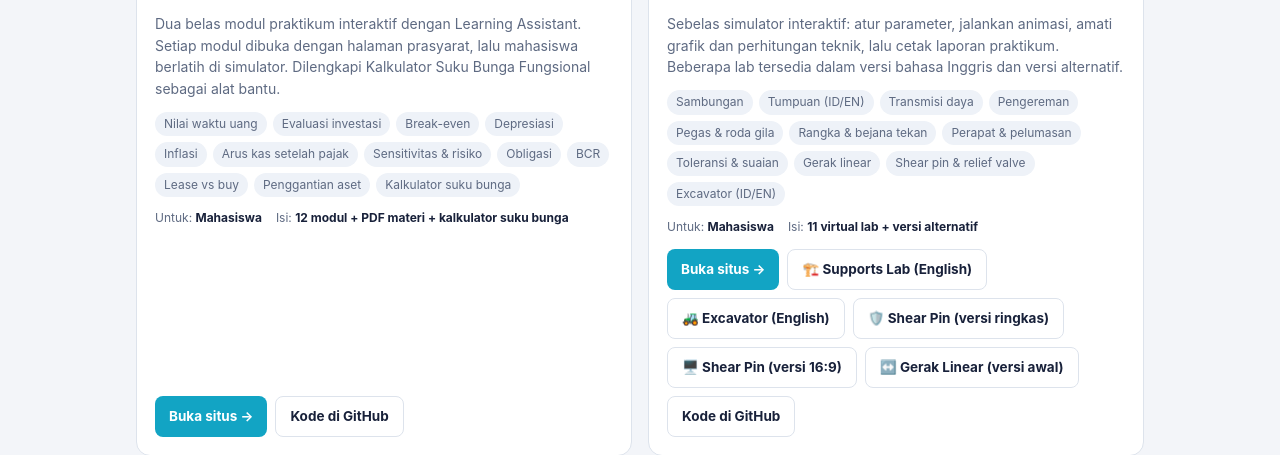
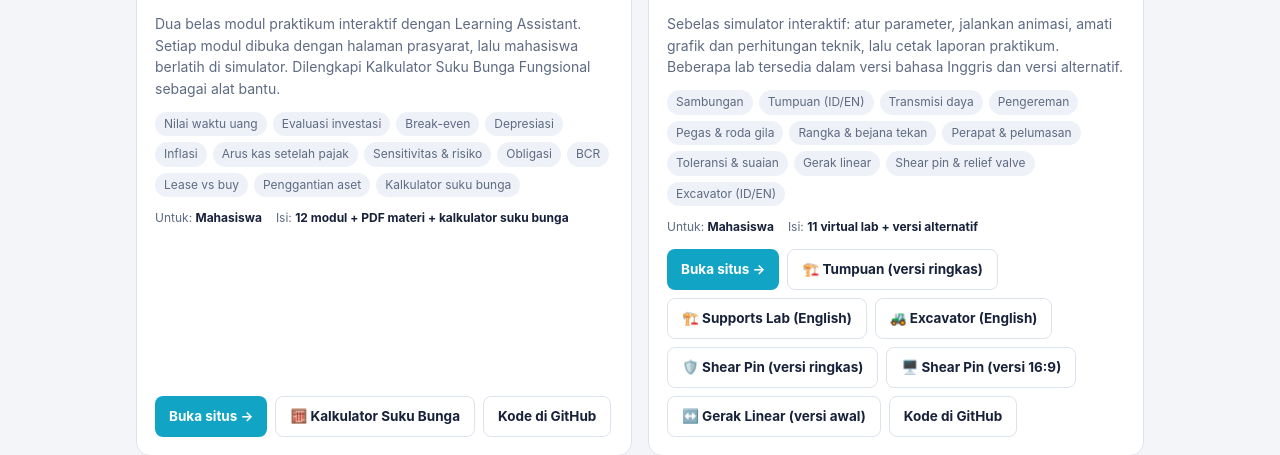
Before and after one commit to muasmuchtar/muasmuchtar.github.io, a plain HTML site: page index.html in a window 1280 px wide. Shown: the part 515-970 px from the top of the page. Drawn offline with Linux system fonts and the light colour scheme.

Commit message:
Portofolio: tautan Tumpuan versi ringkas dan Kalkulator Suku Bunga
Co-Authored-By: Claude Opus 5.5 <noreply@anthropic.com>

```diff
--- a/index.html
+++ b/index.html
@@ -108,7 +108,8 @@
       desc:"Dua belas modul praktikum interaktif dengan Learning Assistant. Setiap modul dibuka dengan halaman prasyarat, lalu mahasiswa berlatih di simulator. Dilengkapi Kalkulator Suku Bunga Fungsional sebagai alat bantu.",
       chips:["Nilai waktu uang","Evaluasi investasi","Break-even","Depresiasi","Inflasi","Arus kas setelah pajak","Sensitivitas & risiko","Obligasi","BCR","Lease vs buy","Penggantian aset","Kalkulator suku bunga"],
       who:"Mahasiswa", isi:"12 modul + PDF materi + kalkulator suku bunga",
-      url:"https://muasmuchtar.github.io/virtual-lab-ekotek/", repo:"https://github.com/muasmuchtar/virtual-lab-ekotek"
+      url:"https://muasmuchtar.github.io/virtual-lab-ekotek/", repo:"https://github.com/muasmuchtar/virtual-lab-ekotek",
+      extra:[["🧮 Kalkulator Suku Bunga","https://muasmuchtar.github.io/virtual-lab-ekotek/alat/kalkulator-suku-bunga.html"]]
     },
     {
       cls:"b6", ico:"🔩", title:"Virtual Lab Elemen Mesin", sub:"Elemen Mesin · Mekanika Teknik",
@@ -116,7 +117,7 @@
       chips:["Sambungan","Tumpuan (ID/EN)","Transmisi daya","Pengereman","Pegas & roda gila","Rangka & bejana tekan","Perapat & pelumasan","Toleransi & suaian","Gerak linear","Shear pin & relief valve","Excavator (ID/EN)"],
       who:"Mahasiswa", isi:"11 virtual lab + versi alternatif",
       url:"https://muasmuchtar.github.io/virtual-lab-elemen-mesin/", repo:"https://github.com/muasmuchtar/virtual-lab-elemen-mesin",
-      extra:[["🏗️ Supports Lab (English)","https://muasmuchtar.github.io/virtual-lab-elemen-mesin/lab/02-tumpuan-ringkas-en.html","en"],["🚜 Excavator (English)","https://muasmuchtar.github.io/virtual-lab-elemen-mesin/lab/11-excavator-en.html","en"],["🛡️ Shear Pin (versi ringkas)","https://muasmuchtar.github.io/virtual-lab-elemen-mesin/lab/10-shear-pin-versi-ringkas.html"],["🖥️ Shear Pin (versi 16:9)","https://muasmuchtar.github.io/virtual-lab-elemen-mesin/lab/10-shear-pin-versi-16x9.html"],["↔️ Gerak Linear (versi awal)","https://muasmuchtar.github.io/virtual-lab-elemen-mesin/lab/09-gerak-linear-versi-awal.html"]]
+      extra:[["🏗️ Tumpuan (versi ringkas)","https://muasmuchtar.github.io/virtual-lab-elemen-mesin/lab/02-tumpuan-ringkas-id.html"],["🏗️ Supports Lab (English)","https://muasmuchtar.github.io/virtual-lab-elemen-mesin/lab/02-tumpuan-ringkas-en.html","en"],["🚜 Excavator (English)","https://muasmuchtar.github.io/virtual-lab-elemen-mesin/lab/11-excavator-en.html","en"],["🛡️ Shear Pin (versi ringkas)","https://muasmuchtar.github.io/virtual-lab-elemen-mesin/lab/10-shear-pin-versi-ringkas.html"],["🖥️ Shear Pin (versi 16:9)","https://muasmuchtar.github.io/virtual-lab-elemen-mesin/lab/10-shear-pin-versi-16x9.html"],["↔️ Gerak Linear (versi awal)","https://muasmuchtar.github.io/virtual-lab-elemen-mesin/lab/09-gerak-linear-versi-awal.html"]]
     },
     {
       cls:"b1", ico:"⚙️", title:"Kalkulator Teknik Manufaktur", sub:"Teknik Mesin & Teknik Manufaktur",
```
